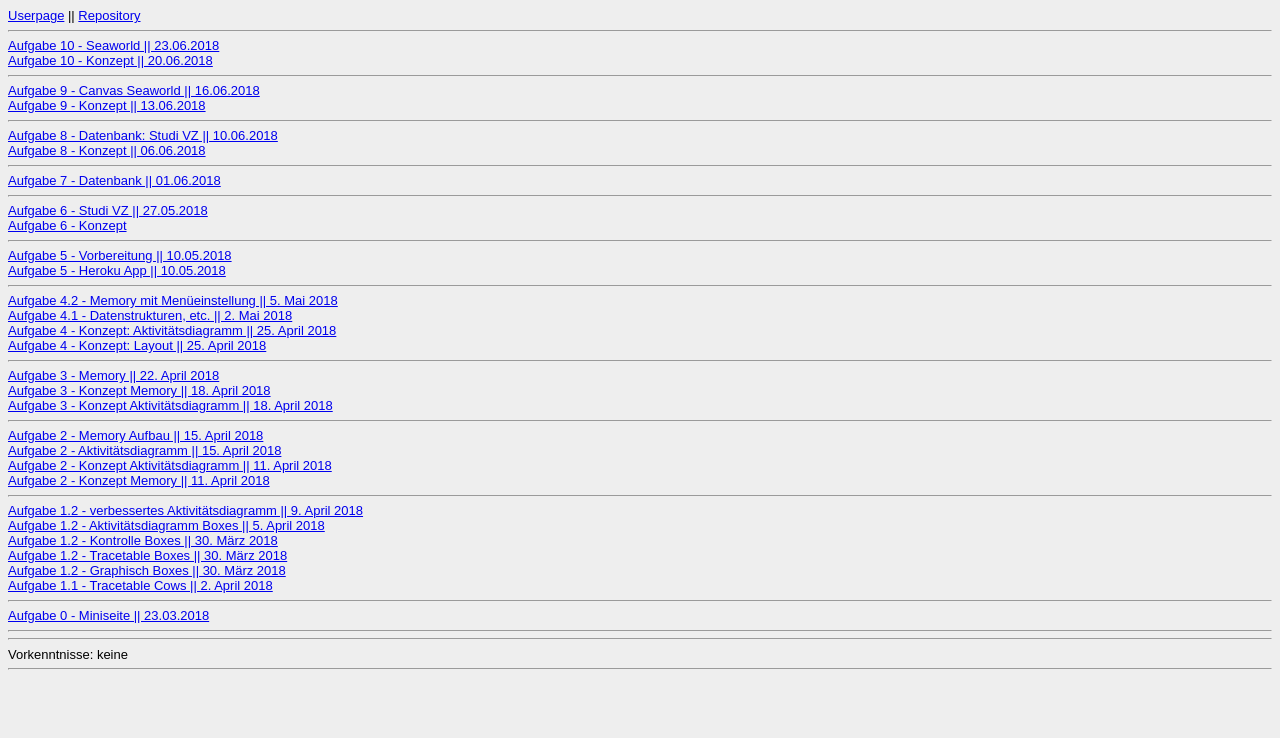
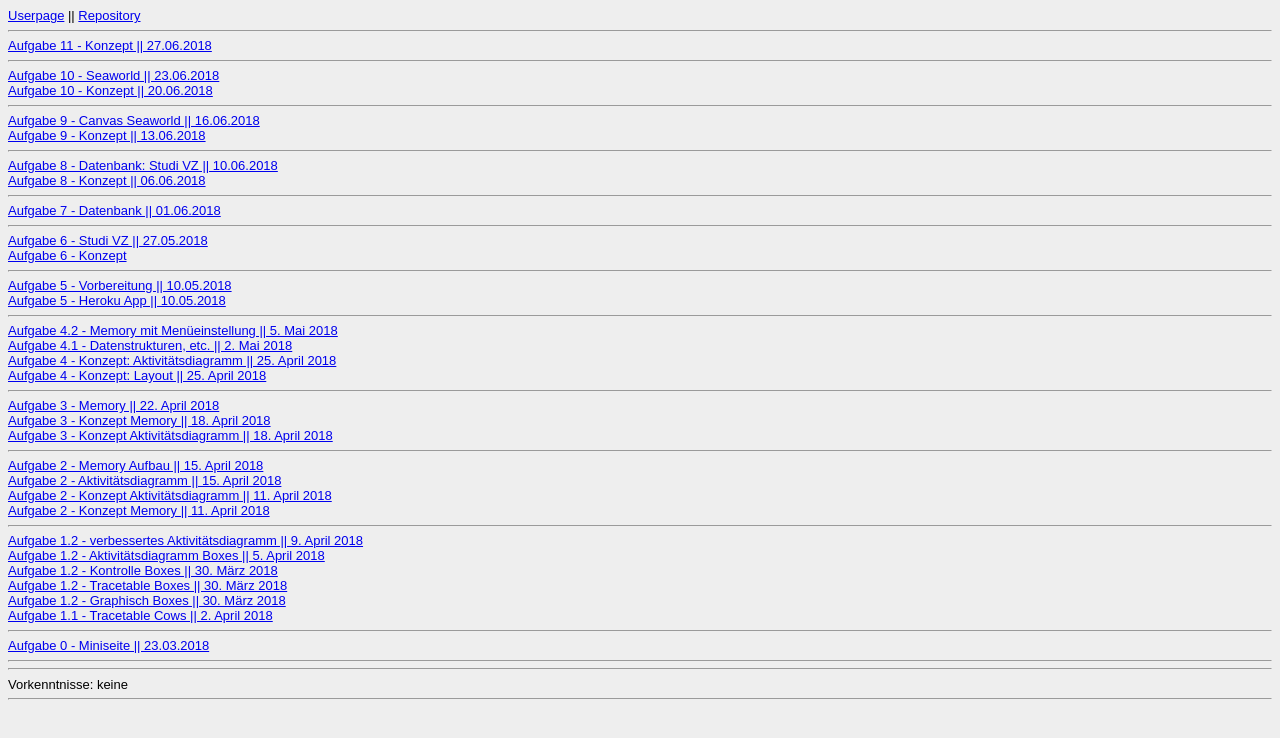
Before and after one commit to alenamaria/alenamaria.github.io, a website: page Steckbrief/steckbrief.htm in a window 1280 px wide. Drawn offline with Linux system fonts and the light colour scheme.

Commit message:
Aktualisierung des Steckbriefs (Konzept zu Aufgabe 11)

```diff
--- a/Steckbrief/steckbrief.htm
+++ b/Steckbrief/steckbrief.htm
@@ -20,6 +20,10 @@ body {
 	<br>
 	<hr>
 
+	<a
+		href="https://alenamaria.github.io/EIA2/Aufgabe%2011/Konzept.pdf" target="_blank">Aufgabe 11 - Konzept || 27.06.2018</a>
+	<br>
+	<hr>
 	<a
 		href="https://alenamaria.github.io/EIA2/Aufgabe%2010/Aufgabe10.html" target="_blank">Aufgabe 10 - Seaworld || 23.06.2018</a>
 	<br>
```
